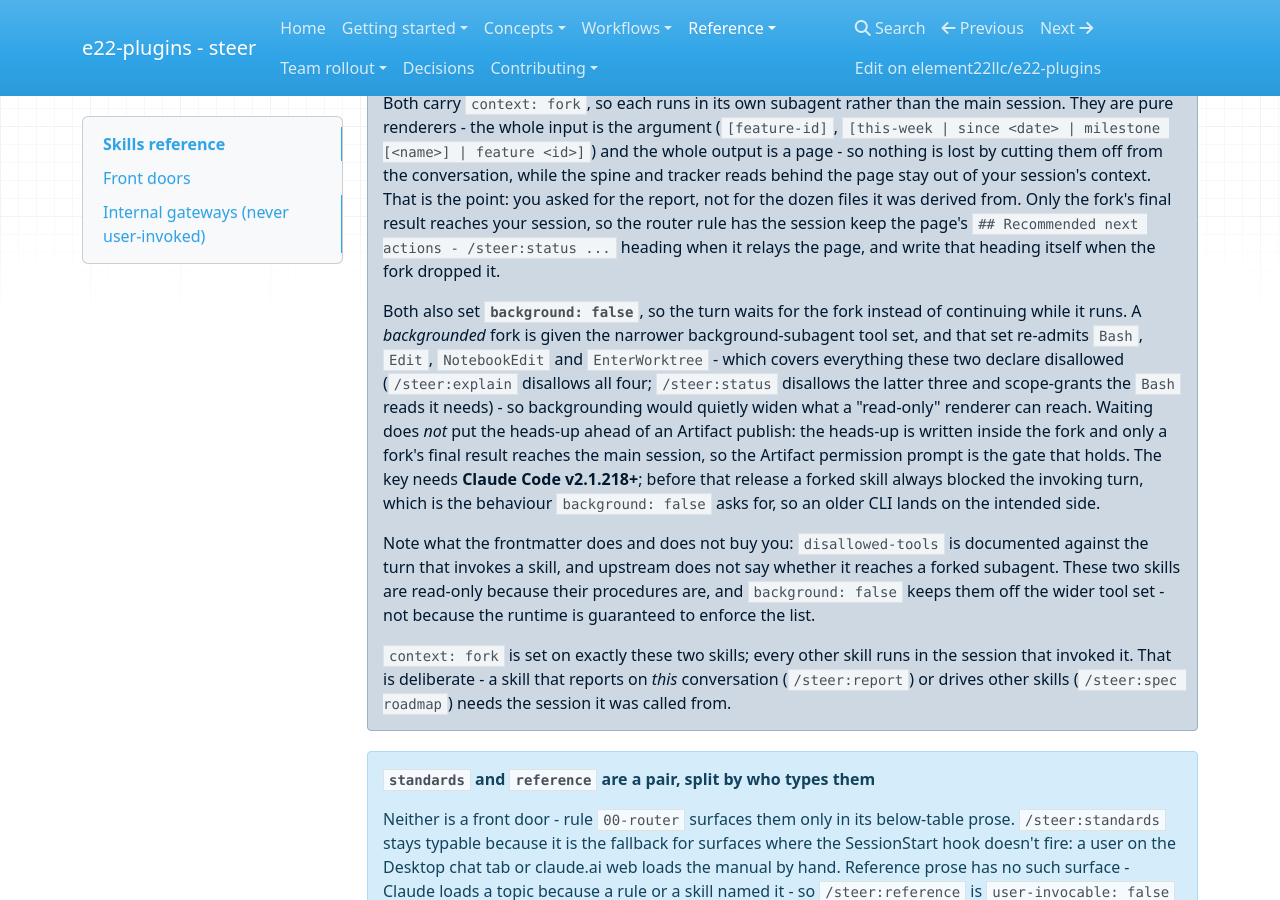
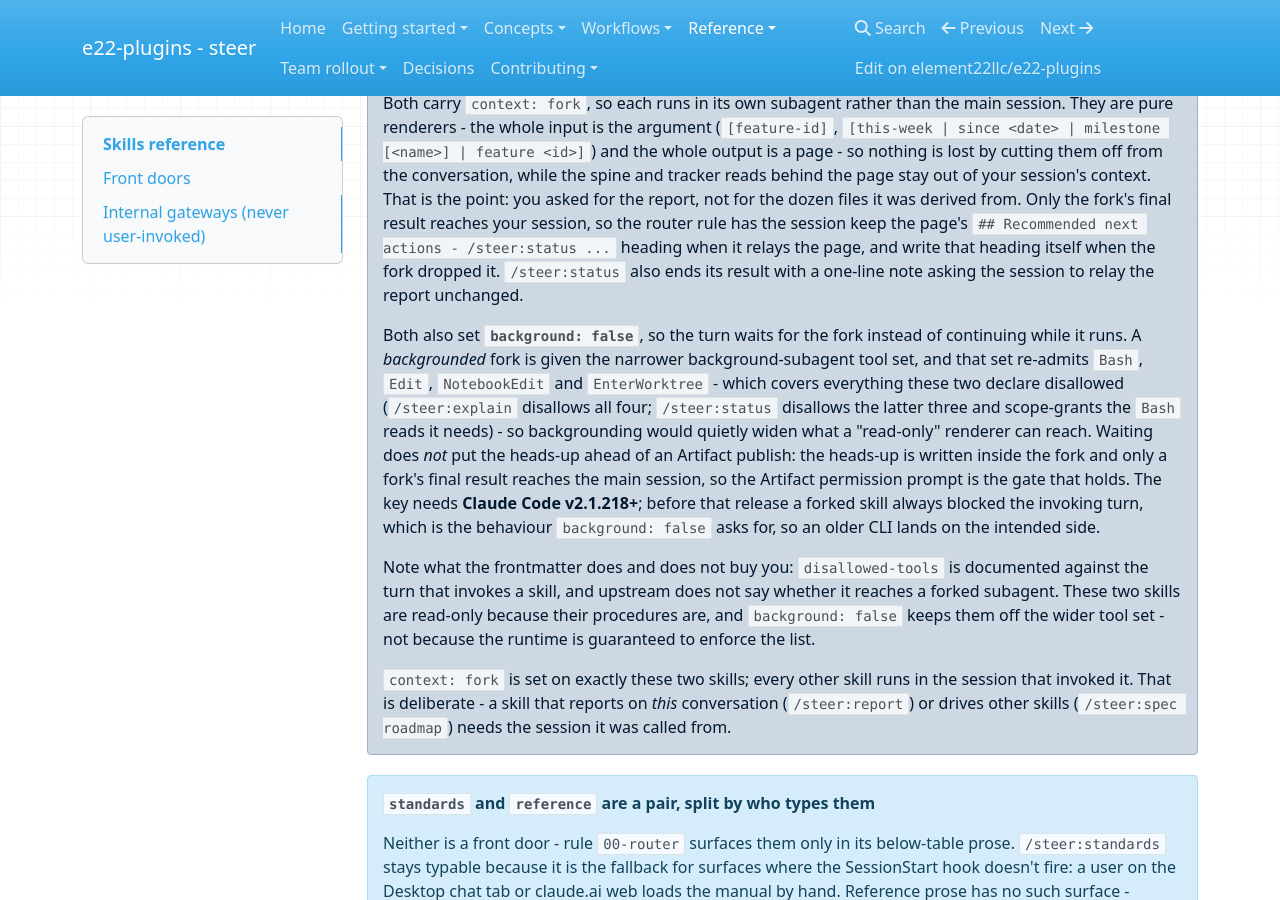
Before and after one commit to element22llc/e22-plugins, an MkDocs documentation site: the page built from docs/reference/skills.md, in a window 1280 px wide and 900 px high, scrolled down 3939 px. Built offline with MkDocs 1.6.1, drawn with Linux system fonts in a browser that asks for light colours; nearby versions of some CDN libraries.

Commit message:
fix(skills): end status reports with a relay note for the caller
After #710, routes-client-status-to-status still failed 2 of 3 runs: the
main session rewrote the forked report with its own caveats and dropped
the closing /steer:status heading. The router rule is too far from that
moment; a note at the end of the fork's result is what the caller reads
as it writes. The report now ends with one line asking the caller to
relay it unchanged, heading included.

Co-Authored-By: Claude Opus 5.5 (1M context) <noreply@anthropic.com>

```diff
--- a/docs/reference/skills.md
+++ b/docs/reference/skills.md
@@ -69,6 +69,8 @@ specialized skills below as needed, so you rarely reach past this set.
     your session, so the router rule has the session keep the page's
     `## Recommended next actions - /steer:status ...` heading when it relays the
     page, and write that heading itself when the fork dropped it.
+    `/steer:status` also ends its result with a one-line note asking the
+    session to relay the report unchanged.
 
     Both also set **`background: false`**, so the turn waits for the fork instead
     of continuing while it runs. A *backgrounded* fork is given the narrower
```
Also changed, not shown: plugins/steer/skills/status/SKILL.md (+6 -0 lines), plugins/steer/templates/agents/skills/steer-status/SKILL.md (+6 -0 lines), 1 other file.
